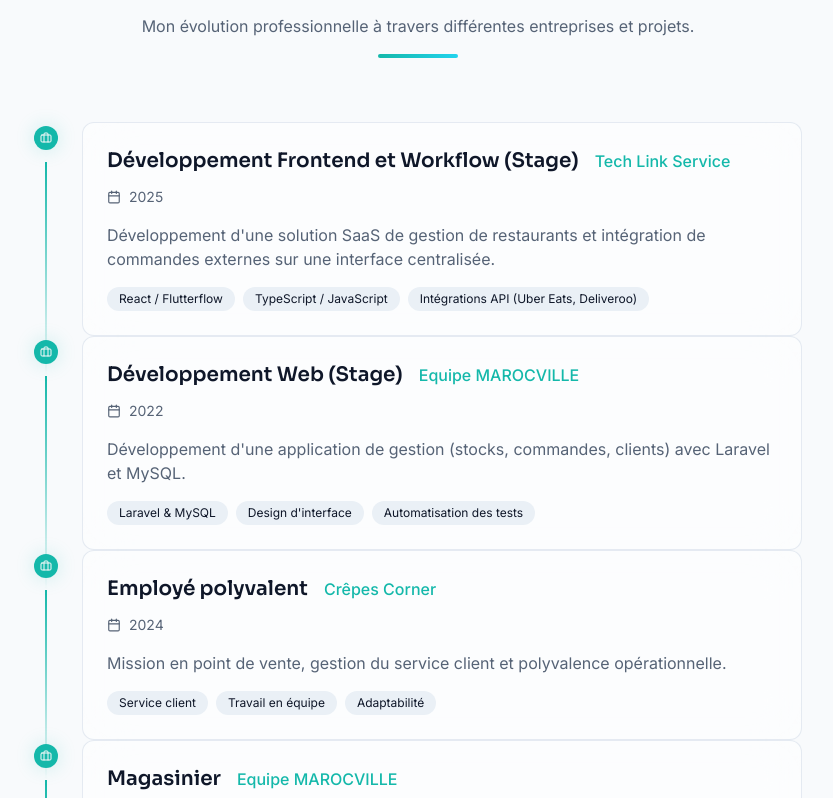
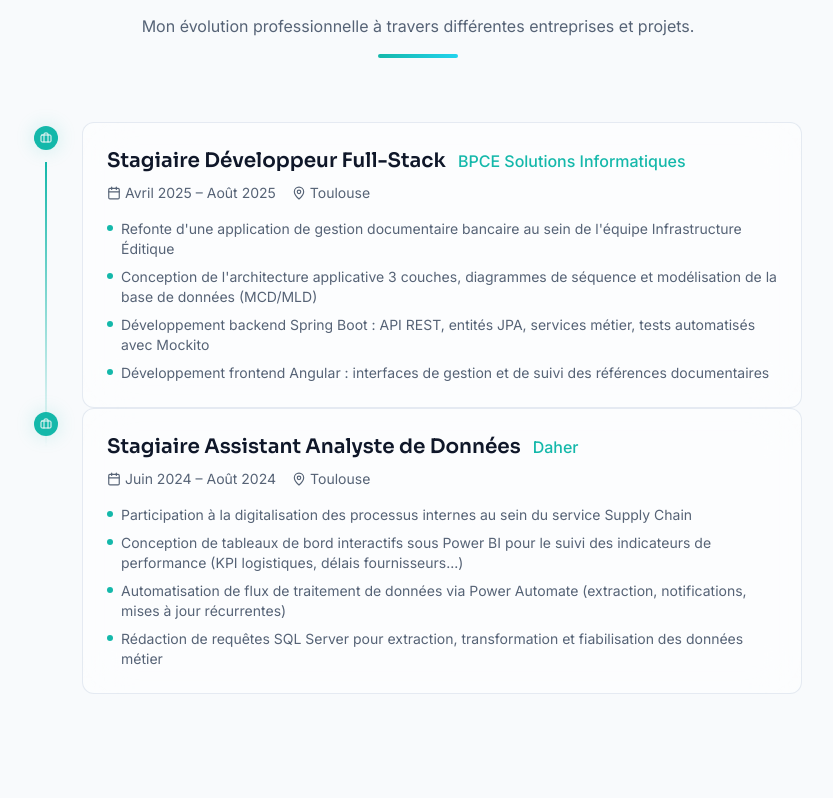
Before and after one commit to amassir/mon-portfolio, a React (Vite) app: page / in a window 1280 px wide. Shown: the part 3162-3960 px from the top of the page, without its empty margins (222-1055 px from the left). Built offline with nearby package versions, Linux system fonts and the light colour scheme; the HTML template or start-up script is replaced by a standard one.

Commit message:
feat: add professional experiences

```diff
--- a/src/components/ExperienceSection.tsx
+++ b/src/components/ExperienceSection.tsx
@@ -1,71 +1,76 @@
-import { Briefcase, Calendar } from 'lucide-react';
+import { Briefcase, Calendar, MapPin } from 'lucide-react';
 import { motion } from 'framer-motion';
 import AnimatedSection from './AnimatedSection';
 import { useClickSound } from '@/hooks/useClickSound';
 import { useLocale } from '@/lib/LocaleProvider';
 
+interface Experience {
+  title: string;
+  company: string;
+  location: string;
+  period: string;
+  missions: string[];
+}
+
+const experiencesFR: Experience[] = [
+  {
+    title: 'Stagiaire Développeur Full-Stack',
+    company: 'BPCE Solutions Informatiques',
+    location: 'Toulouse',
+    period: 'Avril 2025 – Août 2025',
+    missions: [
+      "Refonte d'une application de gestion documentaire bancaire au sein de l'équipe Infrastructure Éditique",
+      'Conception de l\'architecture applicative 3 couches, diagrammes de séquence et modélisation de la base de données (MCD/MLD)',
+      'Développement backend Spring Boot : API REST, entités JPA, services métier, tests automatisés avec Mockito',
+      'Développement frontend Angular : interfaces de gestion et de suivi des références documentaires',
+    ],
+  },
+  {
+    title: 'Stagiaire Assistant Analyste de Données',
+    company: 'Daher',
+    location: 'Toulouse',
+    period: 'Juin 2024 – Août 2024',
+    missions: [
+      'Participation à la digitalisation des processus internes au sein du service Supply Chain',
+      'Conception de tableaux de bord interactifs sous Power BI pour le suivi des indicateurs de performance (KPI logistiques, délais fournisseurs...)',
+      'Automatisation de flux de traitement de données via Power Automate (extraction, notifications, mises à jour récurrentes)',
+      'Rédaction de requêtes SQL Server pour extraction, transformation et fiabilisation des données métier',
+    ],
+  },
+];
+
+const experiencesEN: Experience[] = [
+  {
+    title: 'Full-Stack Developer Intern',
+    company: 'BPCE Solutions Informatiques',
+    location: 'Toulouse',
+    period: 'April 2025 – August 2025',
+    missions: [
+      'Redesign of a banking document management application within the Éditique Infrastructure team',
+      'Design of 3-layer application architecture, sequence diagrams and database modeling (MCD/MLD)',
+      'Spring Boot backend development: REST API, JPA entities, business services, automated tests with Mockito',
+      'Angular frontend development: management and tracking interfaces for document references',
+    ],
+  },
+  {
+    title: 'Data Analyst Assistant Intern',
+    company: 'Daher',
+    location: 'Toulouse',
+    period: 'June 2024 – August 2024',
+    missions: [
+      'Participation in the digitalization of internal processes within the Supply Chain department',
+      'Design of interactive Power BI dashboards for performance indicator tracking (logistics KPIs, supplier delays...)',
+      'Automation of data processing flows via Power Automate (extraction, notifications, recurring updates)',
+      'SQL Server query writing for extraction, transformation and reliability of business data',
+    ],
+  },
+];
+
 const ExperienceSection = () => {
   const { playClick } = useClickSound();
-  const { t } = useLocale();
+  const { t, locale } = useLocale();
 
-  const experiences = [
-    {
-      titleKey: 'exp_frontend_title',
-      companyKey: 'exp_frontend_company',
-      periodKey: 'exp_frontend_period',
-      descKey: 'exp_frontend_desc',
-      highlights: ['exp_frontend_h1', 'exp_frontend_h2', 'exp_frontend_h3'],
-    },
-    {
-      titleKey: 'exp_web_title',
-      companyKey: 'exp_web_company',
-      periodKey: 'exp_web_period',
-      descKey: 'exp_web_desc',
-      highlights: ['exp_web_h1', 'exp_web_h2', 'exp_web_h3'],
-    },
-    {
-      titleKey: 'exp_crepes_title',
-      companyKey: 'exp_crepes_company',
-      periodKey: 'exp_crepes_period',
-      descKey: 'exp_crepes_desc',
-      highlights: ['exp_crepes_h1', 'exp_crepes_h2', 'exp_crepes_h3'],
-    },
-    {
-      titleKey: 'exp_magasinier_title',
-      companyKey: 'exp_magasinier_company',
-      periodKey: 'exp_magasinier_period',
-      descKey: 'exp_magasinier_desc',
-      highlights: ['exp_magasinier_h1', 'exp_magasinier_h2', 'exp_magasinier_h3'],
-    },
-    {
-      titleKey: 'exp_snack_title',
-      companyKey: 'exp_snack_company',
-      periodKey: 'exp_snack_period',
-      descKey: 'exp_snack_desc',
-      highlights: ['exp_snack_h1', 'exp_snack_h2', 'exp_snack_h3'],
-    },
-    {
-      titleKey: 'exp_uber_title',
-      companyKey: 'exp_uber_company',
-      periodKey: 'exp_uber_period',
-      descKey: 'exp_uber_desc',
-      highlights: ['exp_uber_h1', 'exp_uber_h2', 'exp_uber_h3'],
-    },
-    {
-      titleKey: 'exp_security_title',
-      companyKey: 'exp_security_company',
-      periodKey: 'exp_security_period',
-      descKey: 'exp_security_desc',
-      highlights: ['exp_security_h1', 'exp_security_h2', 'exp_security_h3'],
-    },
-    {
-      titleKey: 'exp_rgis_title',
-      companyKey: 'exp_rgis_company',
-      periodKey: 'exp_rgis_period',
-      descKey: 'exp_rgis_desc',
-      highlights: ['exp_rgis_h1', 'exp_rgis_h2', 'exp_rgis_h3'],
-    },
-  ];
+  const experiences = locale === 'en' ? experiencesEN : experiencesFR;
 
   return (
     <section id="experience" className="section-padding relative">
@@ -86,7 +91,6 @@ const ExperienceSection = () => {
           {experiences.map((exp, index) => (
             <AnimatedSection key={index} delay={index * 0.2}>
               <div className="relative pl-8 pb-12 last:pb-0">
-                {/* Timeline line */}
                 {index !== experiences.length - 1 && (
                   <motion.div
                     initial={{ height: 0 }}
@@ -97,7 +101,6 @@ const ExperienceSection = () => {
                   />
                 )}
 
-                {/* Timeline dot */}
                 <motion.div
                   initial={{ scale: 0 }}
                   whileInView={{ scale: 1 }}
@@ -118,28 +121,30 @@ const ExperienceSection = () => {
                   onClick={playClick}
                   className="glass rounded-xl p-6 ml-4 cursor-pointer"
                 >
-                  <div className="flex flex-wrap items-center gap-4 mb-3">
-                    <h3 className="font-display font-semibold text-xl">{t(exp.titleKey)}</h3>
-                    <span className="text-primary font-medium">{t(exp.companyKey)}</span>
+                  <div className="flex flex-wrap items-center gap-3 mb-2">
+                    <h3 className="font-display font-semibold text-xl">{exp.title}</h3>
+                    <span className="text-primary font-medium">{exp.company}</span>
                   </div>
 
-                  <div className="flex items-center gap-2 text-muted-foreground text-sm mb-4">
-                    <Calendar size={14} />
-                    {t(exp.periodKey)}
+                  <div className="flex flex-wrap items-center gap-4 text-muted-foreground text-sm mb-4">
+                    <span className="flex items-center gap-1">
+                      <Calendar size={14} />
+                      {exp.period}
+                    </span>
+                    <span className="flex items-center gap-1">
+                      <MapPin size={14} />
+                      {exp.location}
+                    </span>
                   </div>
 
-                  <p className="text-muted-foreground mb-4">{t(exp.descKey)}</p>
-
-                  <div className="flex flex-wrap gap-2">
-                    {exp.highlights.map((highlightKey) => (
-                      <span
-                        key={highlightKey}
-                        className="text-xs px-3 py-1 bg-secondary text-secondary-foreground rounded-full"
-                      >
-                        {t(highlightKey)}
-                      </span>
+                  <ul className="space-y-2">
+                    {exp.missions.map((mission, i) => (
+                      <li key={i} className="flex items-start gap-2 text-muted-foreground text-sm">
+                        <span className="mt-1.5 w-1.5 h-1.5 rounded-full bg-primary shrink-0" />
+                        {mission}
+                      </li>
                     ))}
-                  </div>
+                  </ul>
                 </motion.div>
               </div>
             </AnimatedSection>
```
Also changed, not shown: src/locales/en/translation.json (+20 -52 lines), src/locales/fr/translation.json (+20 -52 lines).
